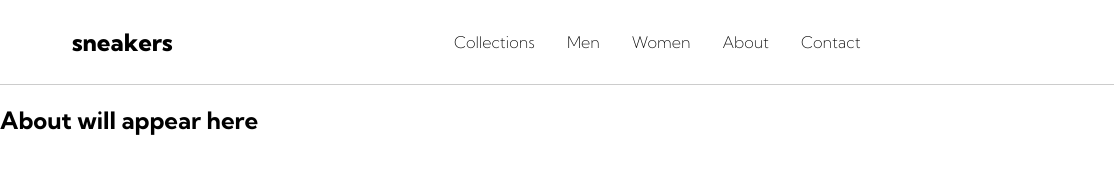
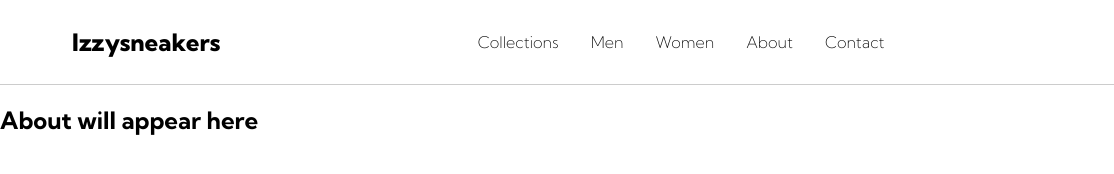
Before and after one commit to Emmyginger/Izzy-sneakers-store, a plain HTML site: page about.html in a window 1280 px wide. Shown: the full height of the page, 0-1114 px from the left. Drawn offline with Linux system fonts and the light colour scheme.

Commit message:
updated readme

```diff
--- a/about.html
+++ b/about.html
@@ -7,7 +7,7 @@
 </head>
 <header>
         <nav>
-            <div class="logo"><li><a href="index.html">sneakers</a></li></div>
+            <div class="logo"><li><a href="index.html">Izzysneakers</a></li></div>
             <ul>
                 <li><a href="collections.html">Collections</a></li>
                 <li><a href="men.html">Men</a></li>
```
Also changed, not shown: collections.html (+1 -1 lines), contact.html (+1 -1 lines), men.html (+1 -1 lines), women.html (+1 -1 lines), 2 other files.
